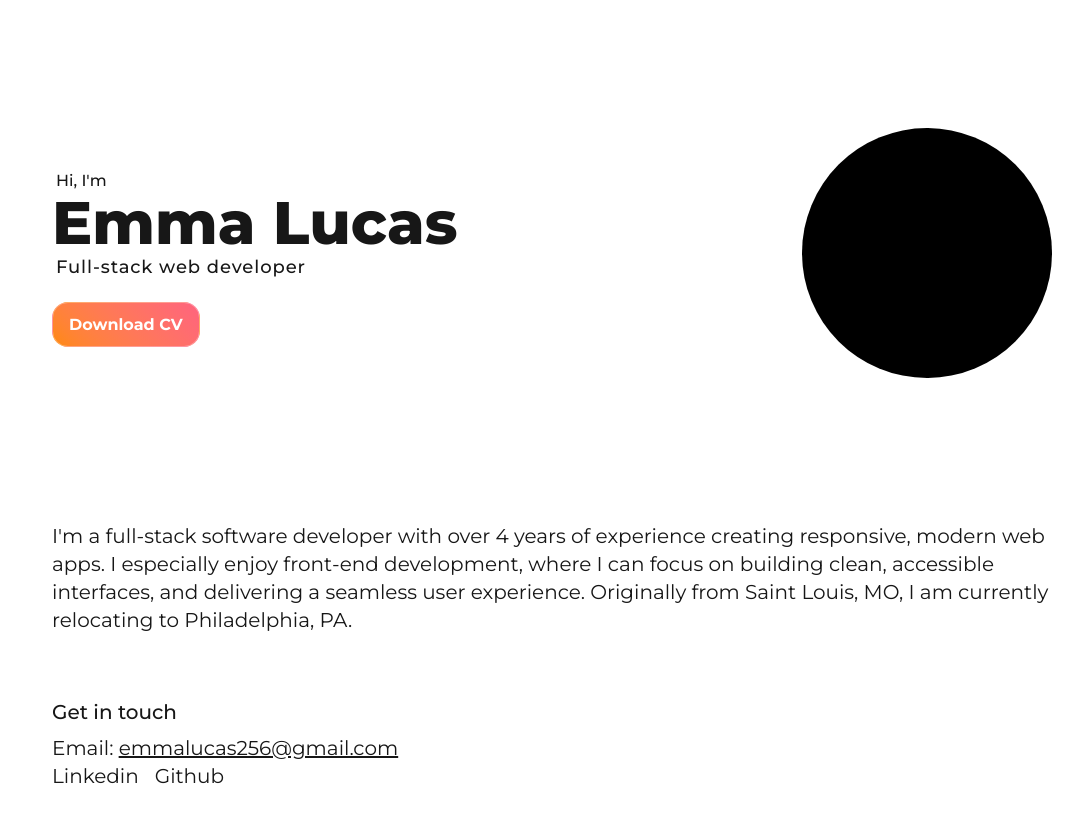
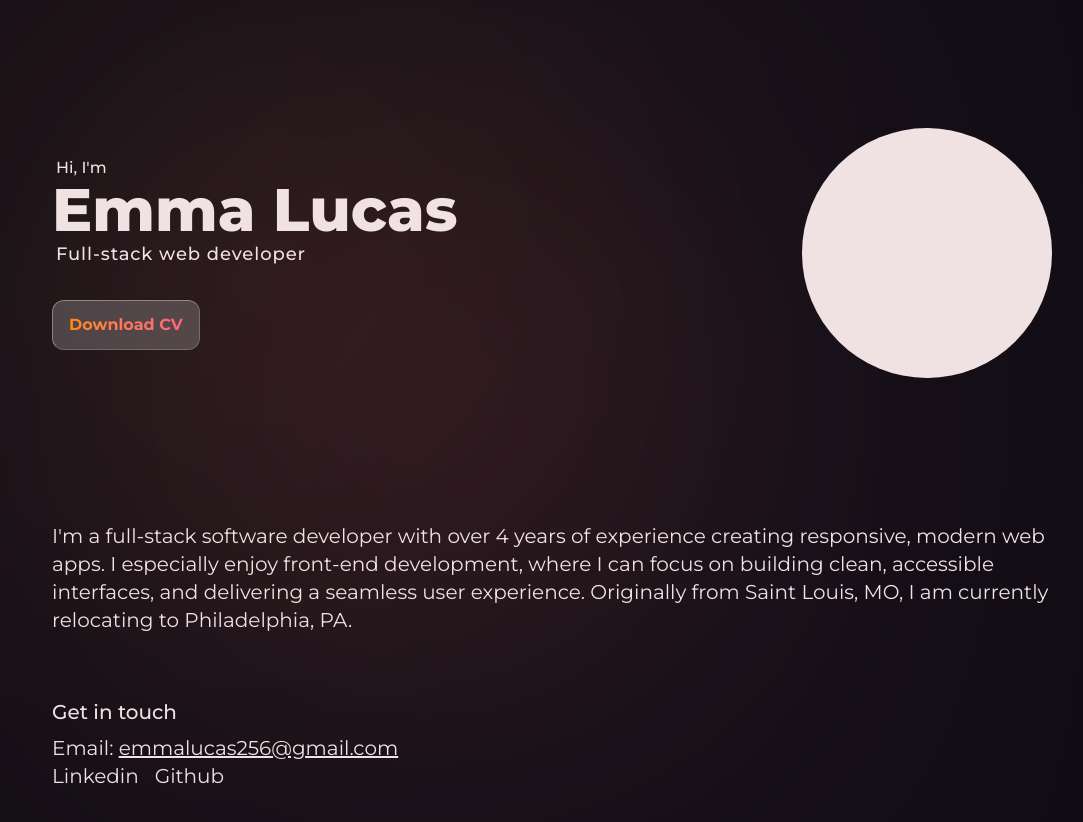
Before and after one commit to emlucas/portfolio, a Next.js app: page / in a window 1280 px wide. Shown: the top 822 px of the page, without its empty margins (88-1171 px from the left). Built offline with nearby package versions, Linux system fonts and the light colour scheme.

Commit message:
Initial experiment with dark mode gradient blobs

```diff
--- a/src/app/globals.css
+++ b/src/app/globals.css
@@ -1,23 +1,23 @@
 @import "tailwindcss";
 
 :root {
-    --background: #ffffff;
-    --foreground: #171717;
+    --background: #120d15;
+    --foreground: #f0e1e3;
 }
 
-@theme inline {
+@theme {
     --color-background: var(--background);
     --color-foreground: var(--foreground);
     --font-sans: var(--font-montserrat-sans);
     --font-mono: var(--font-geist-mono);
 }
 
-@media (prefers-color-scheme: dark) {
-    :root {
-        --background: #0a0a0a;
-        --foreground: #ededed;
-    }
-}
+/*@media (prefers-color-scheme: dark) {*/
+/*    :root {*/
+/*        --background: #0a0a0a;*/
+/*        --foreground: #ededed;*/
+/*    }*/
+/*}*/
 
 body {
     background: var(--background);
@@ -34,10 +34,9 @@ header {
 }
 
 .ctaButton {
-    background: var(--color-rose-400);
-    /*background: linear-gradient(270deg, rgba(253, 29, 107, 1) 0%, rgba(252, 176, 69, 1) 100%);*/
-    background: linear-gradient(45deg, var(--color-orange-400) 0%, var(--color-rose-400) 100%);
-    color: white;
+    /*background: var(--color-rose-400);*/
+    /*!*background: linear-gradient(270deg, rgba(253, 29, 107, 1) 0%, rgba(252, 176, 69, 1) 100%);*!*/
+    /*background: linear-gradient(45deg, var(--color-orange-400) 0%, var(--color-rose-400) 100%);*/
 
     transition: box-shadow 0.3s;
 }
--- a/src/app/homepage/headline.tsx
+++ b/src/app/homepage/headline.tsx
@@ -12,10 +12,14 @@ const Headline = () => {
 					Full-stack web developer
 				</h2>
 
-				<button className={'mt-8'}>
-					<a className={'ctaButton font-bold box-border border border-white/30 py-3 px-4 rounded-2xl shadow-rose-400 ' +
-						'hover:shadow-2xl cursor-pointer'}>Download CV</a>
-				</button>
+				<a className={'ctaButton mt-8 py-3 px-4 rounded-xl ' +
+					'shadow-rose-400 bg-white/20 border border-white/20 border-t-white/35 border-l-white/35 backdrop-blur-2xl ' +
+					'hover:shadow-2xl cursor-pointer'}
+				>
+					<span className={'font-bold bg-gradient-to-r from-orange-400 to-rose-400 text-transparent bg-clip-text'}>
+						Download CV
+					</span>
+				</a>
 			</div>
 
 			<HeadlineImage/>
--- a/src/app/homepage/headlineImage.tsx
+++ b/src/app/homepage/headlineImage.tsx
@@ -2,7 +2,7 @@ const HeadlineImage = () => {
 	// TODO: replace placeholder with actual image
 	return (
 		<svg viewBox={'0 0 100 100'} width={250} height={250}>
-			<circle cx="50" cy="50" r="50"/>
+			<circle cx="50" cy="50" r="50" fill={"var(--foreground)"}/>
 		</svg>
 	)
 }
--- a/src/app/page.tsx
+++ b/src/app/page.tsx
@@ -6,8 +6,14 @@ export default function Home() {
 	const width = 'xl:w-5xl sm:w-4/5 w-full pageWidth';
 
 	return (
-		<div className={'flex flex-col items-center min-w-screen min-h-screen'}>
-			{/*<Header width={width}/>*/}
+		<div className={'flex flex-col items-center min-w-screen min-h-screen relative'}>
+			<div className={'absolute w-screen h-screen filter-[url("/filter.svg#grain")]'}>
+				<div
+					className={'absolute top-2/12 left-2/12 w-72 h-72 bg-orange-400 opacity-30 rounded-full z-[-1] mix-blend-screen filter blur-[12rem]'}></div>
+				<div
+					className={'absolute top-3/12 left-3/12 w-96 h-96 bg-rose-400 opacity-30 rounded-full z-[-1] mix-blend-screen filter blur-[12rem]'}></div>
+				{/*<Header width={width}/>*/}
+			</div>
 
 			<main className={'flex flex-col px-3 pb-3 ' + width}>
 				<Headline/>
```
Also changed, not shown: public/filter.svg (added).
